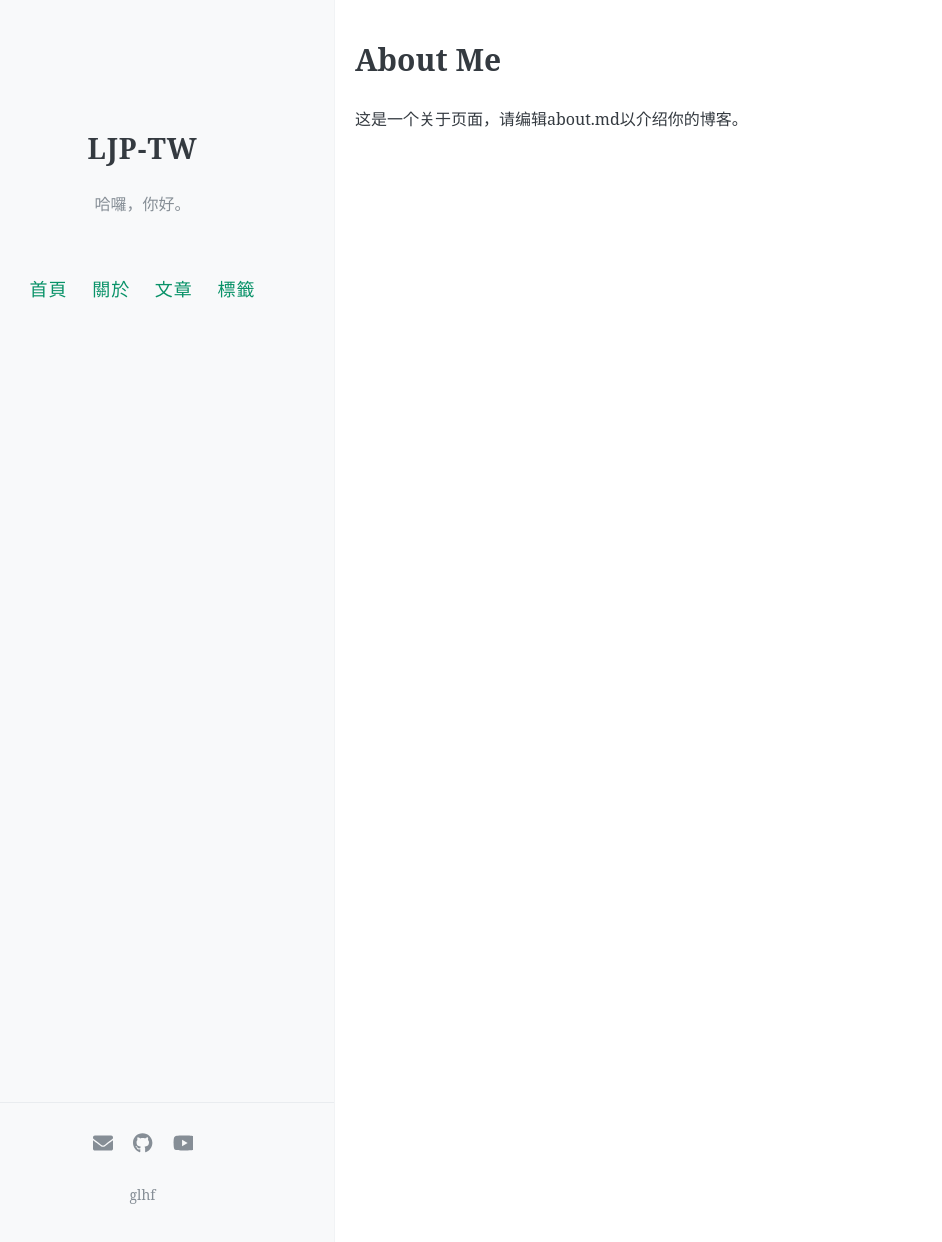
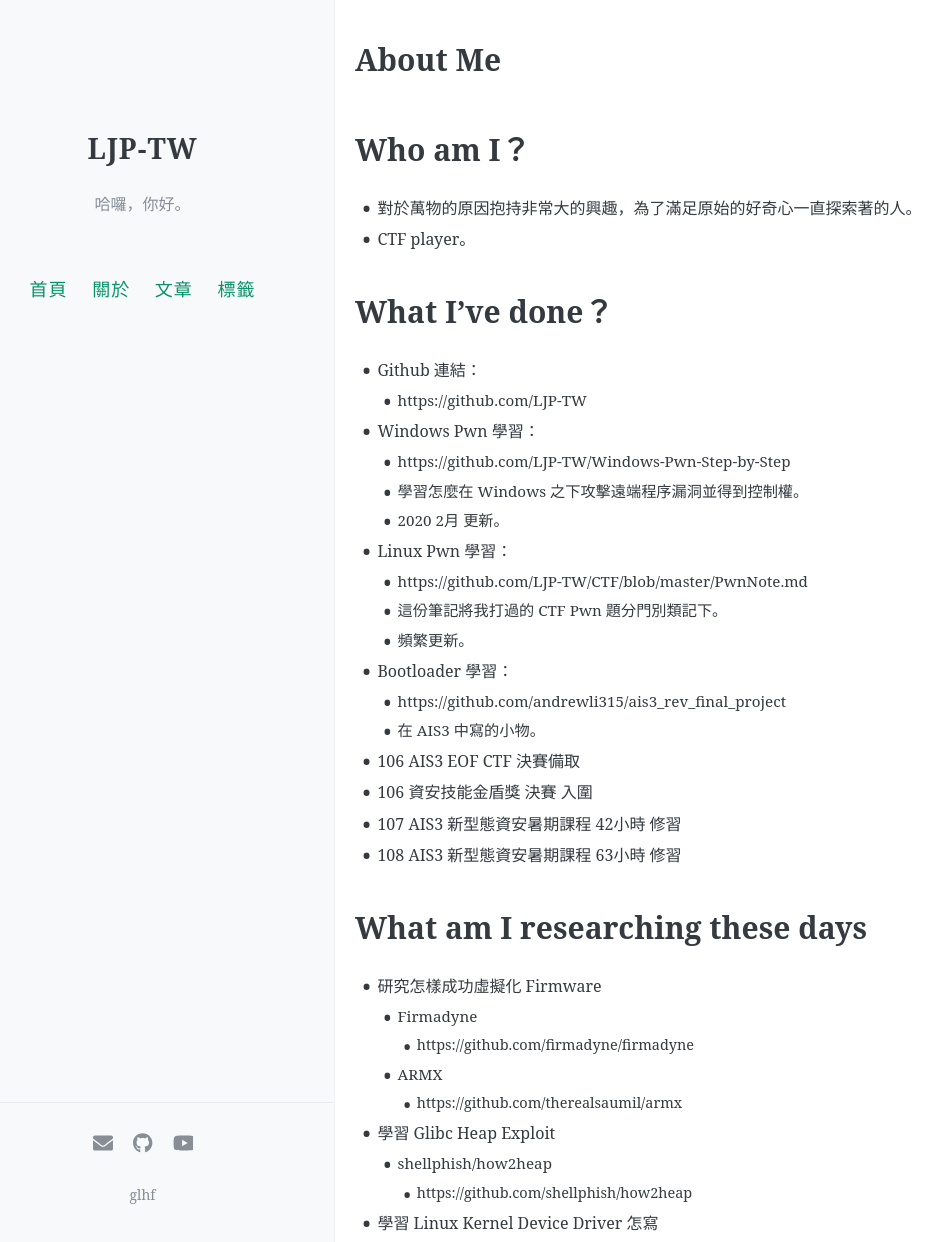
Before and after one commit to LJP-TW/blog, a Jekyll site: the page built from about.md, in a window 1280 px wide and 1242 px high. Shown: the whole window, without its empty margins (49-991 px from the left). Built offline with Jekyll 4.4.1, drawn with Linux system fonts in a browser that asks for light colours; comment, search, counter and statistics services are not loaded.

Commit message:
Update About Me page

```diff
--- a/about.md
+++ b/about.md
@@ -4,4 +4,40 @@
 permalink: /about/
 ---
 
-这是一个关于页面，请编辑about.md以介绍你的博客。
+# Who am I？
+- 對於萬物的原因抱持非常大的興趣，為了滿足原始的好奇心一直探索著的人。
+- CTF player。
+
+# What I've done？
+- Github 連結：
+  - https://github.com/LJP-TW
+
+- Windows Pwn 學習：
+  - https://github.com/LJP-TW/Windows-Pwn-Step-by-Step
+  - 學習怎麼在 Windows 之下攻擊遠端程序漏洞並得到控制權。
+  - 2020 2月 更新。
+
+- Linux Pwn 學習：
+  - https://github.com/LJP-TW/CTF/blob/master/PwnNote.md
+  - 這份筆記將我打過的 CTF Pwn 題分門別類記下。
+  - 頻繁更新。
+
+- Bootloader 學習：
+  - https://github.com/andrewli315/ais3_rev_final_project
+  - 在 AIS3 中寫的小物。
+
+- 106 AIS3 EOF CTF 決賽備取
+- 106 資安技能金盾獎 決賽 入圍
+- 107 AIS3 新型態資安暑期課程 42小時 修習
+- 108 AIS3 新型態資安暑期課程 63小時 修習
+
+# What am I researching these days
+- 研究怎樣成功虛擬化 Firmware
+  - Firmadyne
+    - https://github.com/firmadyne/firmadyne
+  - ARMX
+    - https://github.com/therealsaumil/armx
+- 學習 Glibc Heap Exploit
+  - shellphish/how2heap
+    - https://github.com/shellphish/how2heap
+- 學習 Linux Kernel Device Driver 怎寫
```
